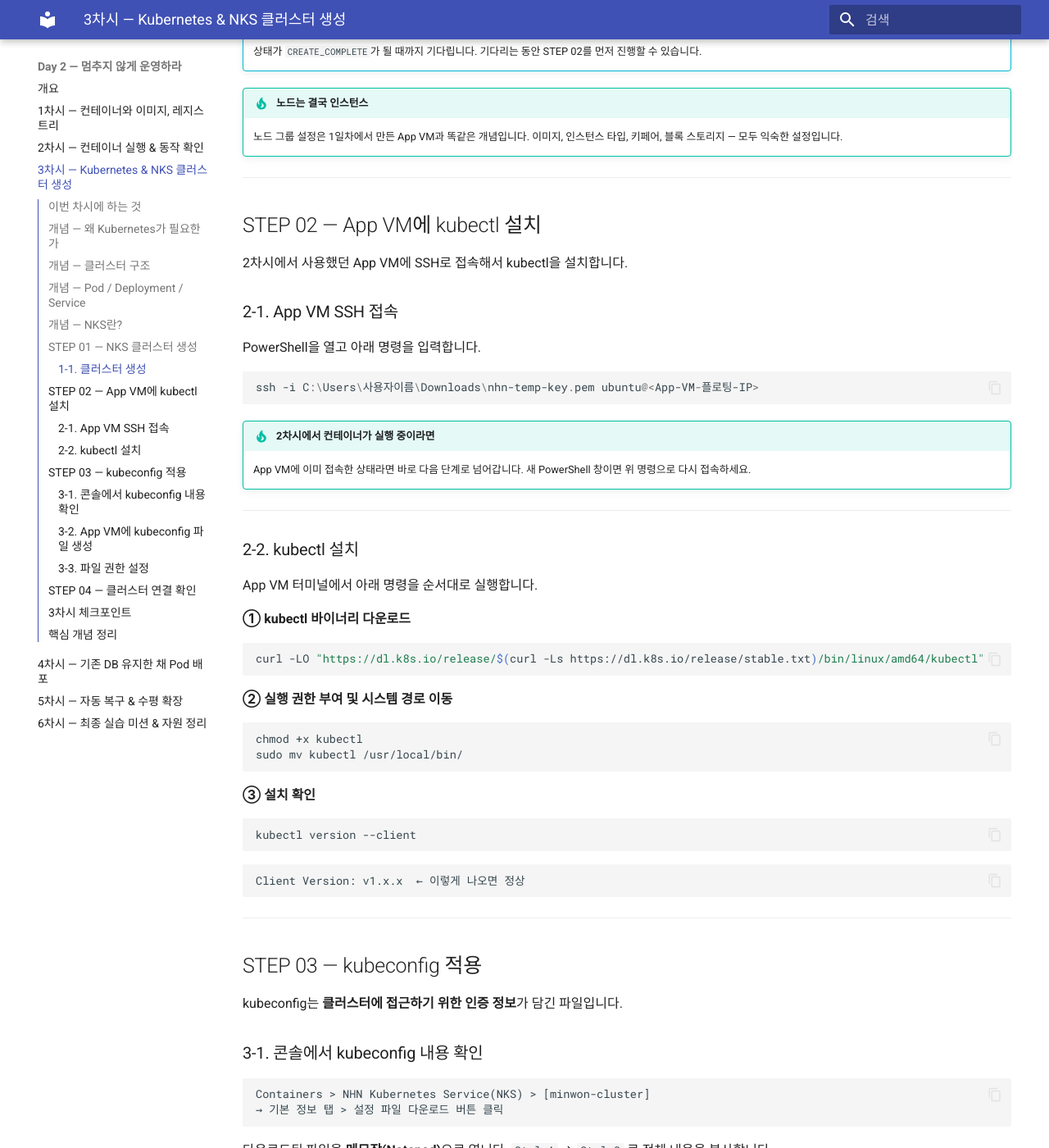
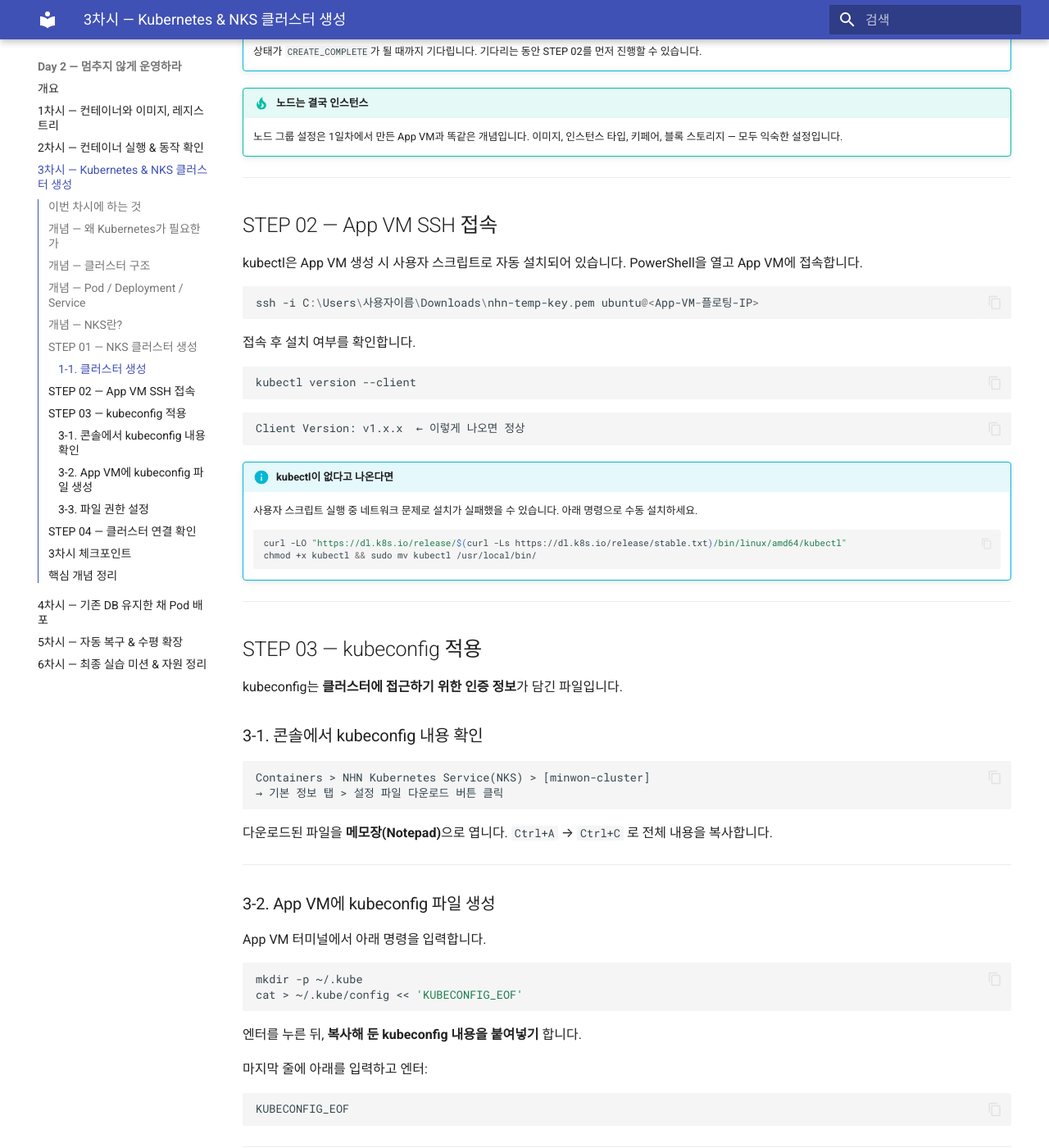
Before and after one commit to skilleat-labs/cloud-native-minwon-lab, an MkDocs documentation site: the page built from docs/day2/session3.md, in a window 1280 px wide and 1400 px high, scrolled down 5111 px. Shown: the whole window at 82% size. Built offline with MkDocs 1.6.1 and Material for MkDocs 9.7.7, drawn with Linux system fonts in a browser that asks for light colours; some of the changed text lies outside the part shown.

Commit message:
docs: day2 session3 - kubectl 설치 단계 제거 (사용자 스크립트 자동 설치로 대체)

````diff
--- a/docs/day2/session3.md
+++ b/docs/day2/session3.md
@@ -10,7 +10,7 @@
 | STEP | 내용 |
 |------|------|
 | 01 | NKS 서비스 활성화 & 클러스터 생성 |
-| 02 | App VM에 kubectl 설치 |
+| 02 | App VM SSH 접속 및 kubectl 확인 |
 | 03 | kubeconfig 적용 |
 | 04 | 클러스터 연결 확인 |
 
@@ -177,42 +177,16 @@
 
 ---
 
-## STEP 02 — App VM에 kubectl 설치
+## STEP 02 — App VM SSH 접속
 
-2차시에서 사용했던 App VM에 SSH로 접속해서 kubectl을 설치합니다.
-
-### 2-1. App VM SSH 접속
-
-PowerShell을 열고 아래 명령을 입력합니다.
+kubectl은 App VM 생성 시 사용자 스크립트로 자동 설치되어 있습니다.
+PowerShell을 열고 App VM에 접속합니다.
 
 ```powershell
 ssh -i C:\Users\사용자이름\Downloads\nhn-temp-key.pem ubuntu@<App-VM-플로팅-IP>
 ```
 
-!!! tip "2차시에서 컨테이너가 실행 중이라면"
-    App VM에 이미 접속한 상태라면 바로 다음 단계로 넘어갑니다.
-    새 PowerShell 창이면 위 명령으로 다시 접속하세요.
-
----
-
-### 2-2. kubectl 설치
-
-App VM 터미널에서 아래 명령을 순서대로 실행합니다.
-
-**① kubectl 바이너리 다운로드**
-
-```bash
-curl -LO "https://dl.k8s.io/release/$(curl -Ls https://dl.k8s.io/release/stable.txt)/bin/linux/amd64/kubectl"
-```
-
-**② 실행 권한 부여 및 시스템 경로 이동**
-
-```bash
-chmod +x kubectl
-sudo mv kubectl /usr/local/bin/
-```
-
-**③ 설치 확인**
+접속 후 설치 여부를 확인합니다.
 
 ```bash
 kubectl version --client
@@ -221,6 +195,14 @@
 ```
 Client Version: v1.x.x  ← 이렇게 나오면 정상
 ```
+
+!!! info "kubectl이 없다고 나온다면"
+    사용자 스크립트 실행 중 네트워크 문제로 설치가 실패했을 수 있습니다.
+    아래 명령으로 수동 설치하세요.
+    ```bash
+    curl -LO "https://dl.k8s.io/release/$(curl -Ls https://dl.k8s.io/release/stable.txt)/bin/linux/amd64/kubectl"
+    chmod +x kubectl && sudo mv kubectl /usr/local/bin/
+    ```
 
 ---
 
````
